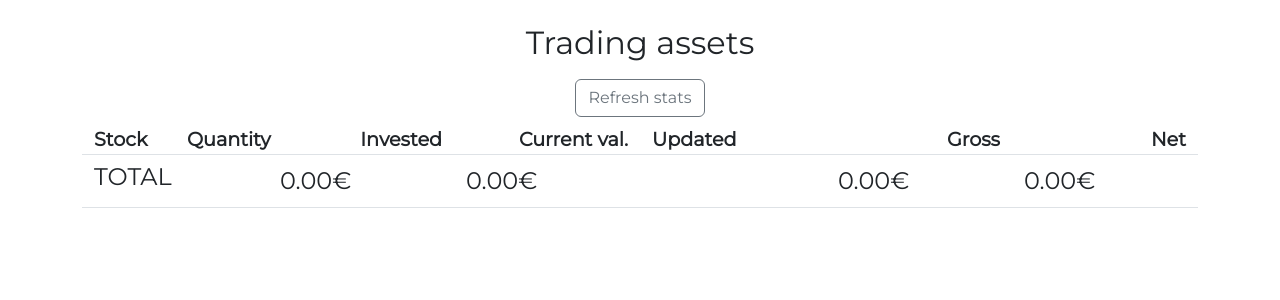
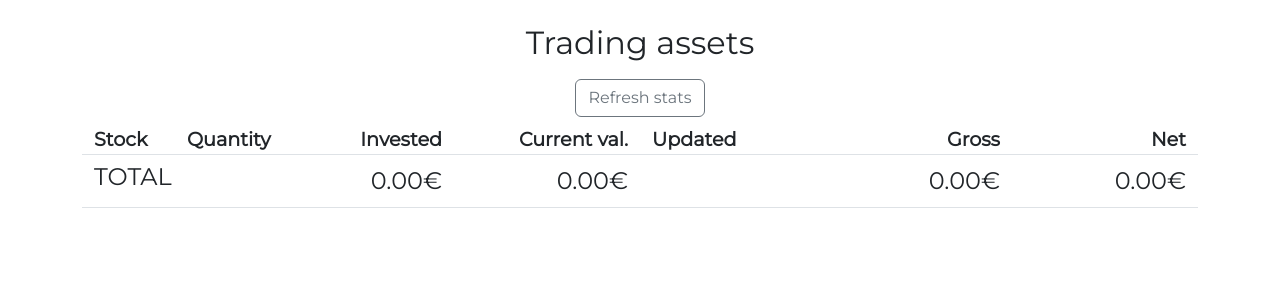
Before and after one commit to paolomarr/finanze-django, a Django app: page /tradinglog/tradingstats in a window 1280 px wide. Shown: the part 150-450 px from the top of the page. Run offline with Django 3.2, Linux system fonts and the light colour scheme; data that the repository does not hold is empty; style sheets or scripts are compiled from the project's sources; some libraries are stand-ins or nearby versions.

Commit message:
minor changes

```diff
--- a/app/finanze/movimenti/templates/movimenti/list.html
+++ b/app/finanze/movimenti/templates/movimenti/list.html
@@ -88,16 +88,16 @@ Lista movimenti
 					{% translate "Filter summary" %}
 				</div>
 				<div class="card-body">
-					<h5 class="card-title">{% translate "Items count" %}</h5>
-					<p class="card-text">{{summary.count}}</p>
 					<h5 class="card-title">{% translate "Period" %}</h5>
 					<p class="card-text ">{{summary.datefrom | date:"SHORT_DATE_FORMAT"}} - {{summary.dateto | date:"SHORT_DATE_FORMAT"}}
 						<br/>
-						({{summary.datefrom|timesince:summary.dateto}})</p>
+		   			({{summary.datefrom|timesince:summary.dateto}})</p>
 					<h5 class="card-title">{% translate "Total expenses" %}</h5>
 					<p class="card-text currency">{{summary.expenses | floatformat:2 }}</p>
 					<h5 class="card-title">{% translate "Total incomes" %}</h5>
 					<p class="card-text currency">{{summary.incomes | floatformat:2 }}</p>
+					<h5 class="card-title">{% translate "Items count" %}</h5>
+					<p class="card-text">{{summary.count}}</p>
 				</div>
 			</div>
 		</div>
--- a/app/finanze/tradinglog/templates/tradinglog/tradingstats.html
+++ b/app/finanze/tradinglog/templates/tradinglog/tradingstats.html
@@ -42,8 +42,8 @@ Trading stats
 				<div class="currency col-12"><i class="d-xl-none bi bi-graph-up-arrow"></i> {{stock.currentAsset | floatformat:2}}</div>
 			</div>
 		</div>
-		<div class="currency d-none d-xl-flex col-xl-2 order-xl-2">{{stock.amountOrdered | floatformat:2}}</div>
-		<div class="currency d-none d-xl-flex col-xl-2 order-xl-3">{{stock.currentAsset | floatformat:2}}</div>
+		<div class="currency text-end d-none d-xl-block col-xl-2 order-xl-2">{{stock.amountOrdered | floatformat:2}}</div>
+		<div class="currency text-end d-none d-xl-block col-xl-2 order-xl-3">{{stock.currentAsset | floatformat:2}}</div>
 		<div class="col-7 d-xl-none">
 			<div class="row">
 				<div class="col-12 currency fw-bolder">
@@ -52,16 +52,16 @@ Trading stats
 			</div>
 		</div>
 		<div class="col-12 col-xl-2 order-xl-4" tooltip="{{stock.last_price_update | date:'d/m/Y'}}" data-name="date" data-val="{{stock.last_price_update | date:'Y-m-d'}}"><i class="bi bi-stopwatch d-xl-none"></i> {{stock.last_price_update | timesince}}</div>
-		<div class="currency d-none d-xl-flex col-xl-2 order-xl-5">{{stock.currentGrossGain | floatformat:2}}</div>
-		<div class="currency d-none d-xl-flex col-xl-2 order-xl-last">{{stock.currentNetGain | floatformat:2}}</div>
+		<div class="currency text-end d-none d-xl-block col-xl-2 order-xl-5">{{stock.currentGrossGain | floatformat:2}}</div>
+		<div class="currency text-end d-none d-xl-block col-xl-2 order-xl-last">{{stock.currentNetGain | floatformat:2}}</div>
 	</div>
 	{% endfor %}
 	<div class="row border-bottom pt-2 pb-2 align-items-center h4">
 		<div class="col-12 col-xl-1 h4">{% translate "TOTAL" %}</div>
-		<div class="currency d-none d-xl-flex offset-xl-1 col-xl-2">{{totalone | floatformat:2}}</div>
-		<div class="currency d-none d-xl-flex col-xl-2">{{totaltwo | floatformat:2}}</div>
-		<div class="currency d-none d-xl-flex offset-xl-2 col-xl-2">{{totalthree | floatformat:2}}</div>
-		<div class="currency d-none d-xl-flex col-xl-2">{{totalfour | floatformat:2}}</div>
+		<div class="currency text-end d-none d-xl-block offset-xl-1 col-xl-2">{{totalone | floatformat:2}}</div>
+		<div class="currency text-end d-none d-xl-block col-xl-2">{{totaltwo | floatformat:2}}</div>
+		<div class="currency text-end d-none d-xl-block offset-xl-2 col-xl-2">{{totalthree | floatformat:2}}</div>
+		<div class="currency text-end d-none d-xl-block col-xl-2">{{totalfour | floatformat:2}}</div>
 		<div class="col-4 d-xl-none">
 			<div class="row">
 				<div class="col-12"><i class="d-xl-none bi bi-cash-coin"></i> {{totalone | floatformat:2}}</div>
```
